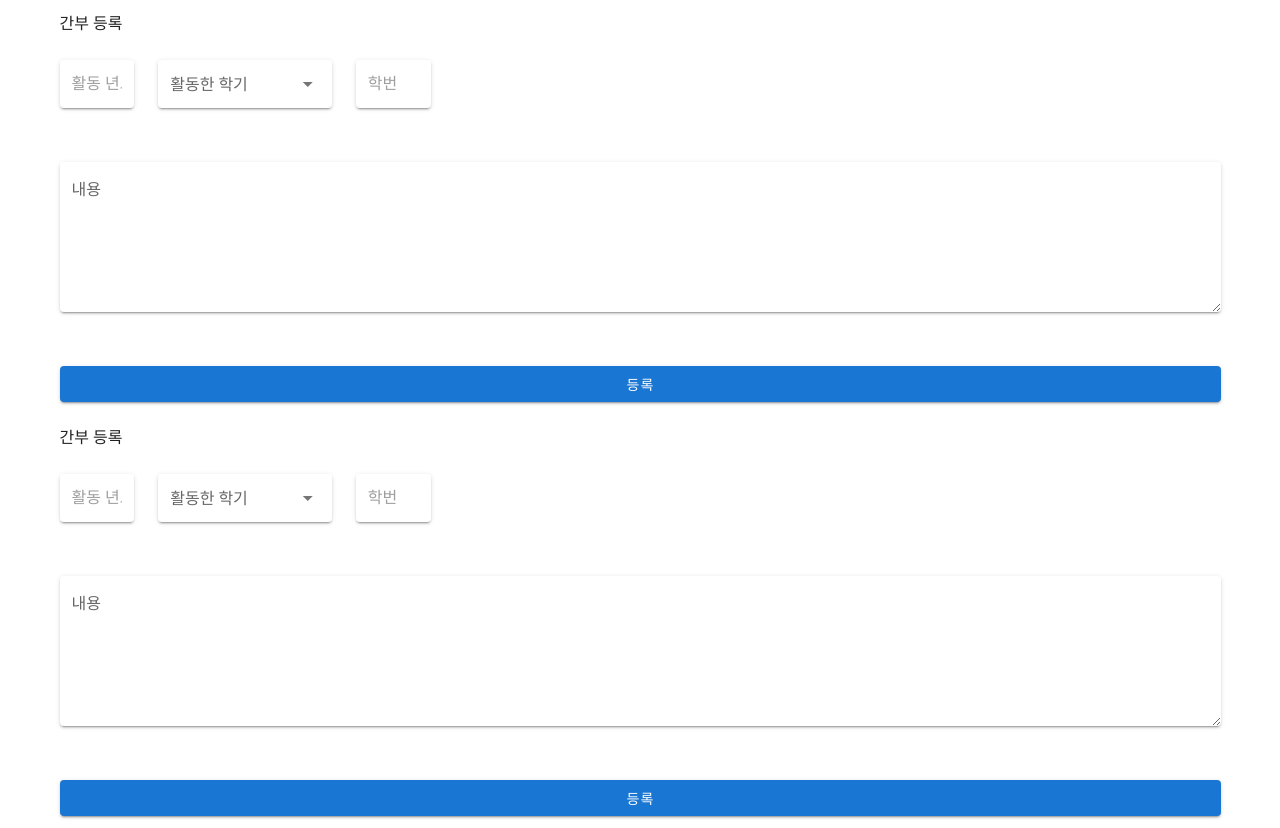
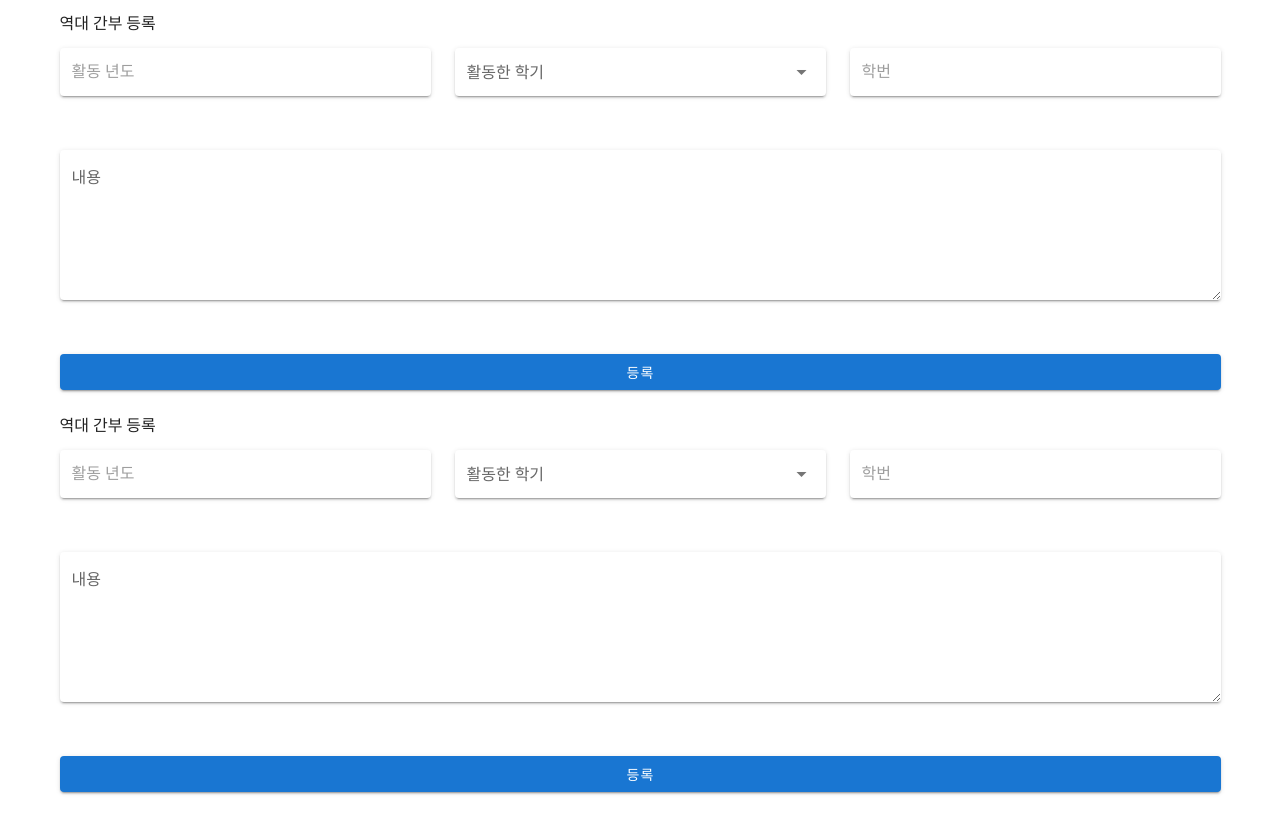
Before and after one commit to semtlekkun/semtleProject-front, a Vue app: page /admin/mentor in a window 1280 px wide. After the commit the page ends 804 px from the top, so only its background shows below. Built offline with nearby package versions, Linux system fonts and the light colour scheme.

Commit message:
양방향 바인딩
폼에 적절한 데이터가 입력된 상태가 아닐 경우 예외처리 해야함

```diff
--- a/src/views/AdminMentor.vue
+++ b/src/views/AdminMentor.vue
@@ -1,34 +1,36 @@
 <template>
   <v-container>
     <v-row>
-      <v-col>간부 등록</v-col>
+      <v-col>역대 간부 등록</v-col>
     </v-row>
 
+    <v-form>
       <v-row>
-      <v-col cols="1">
-        <v-text-field placeholder="활동 년도" solo></v-text-field>
+        <v-col>
+          <v-text-field placeholder="활동 년도" solo v-model="activeYear"></v-text-field>
         </v-col>
 
-      <v-col cols="2">
-        <v-select :items="Semester" label="활동한 학기" solo></v-select>
+        <v-col>
+          <v-select :items="Semester" label="활동한 학기" solo v-model="Semester"></v-select>
         </v-col>
 
-      <v-col cols="1">
-        <v-text-field placeholder="학번" solo></v-text-field>
+        <v-col>
+          <v-text-field placeholder="학번" solo v-model="studentId"></v-text-field>
         </v-col>
       </v-row>
 
       <v-row>
         <v-col>
-        <v-textarea solo label="내용"></v-textarea>
+          <v-textarea solo label="내용" v-model="contents"></v-textarea>
         </v-col>
       </v-row>
 
       <v-row>
         <v-col>
-        <v-btn block color="primary">등록</v-btn>
+          <v-btn block color="primary" type="submit" @click="checkForm">등록</v-btn>
         </v-col>
       </v-row>
+    </v-form>
   </v-container>
 </template>
 
@@ -36,10 +38,15 @@
 export default {
   data() {
     return {
+      activeYear: "",
       Semester: ["1학기(여름학기)", "2학기(겨울학기)"],
+      studentId: "",
+      contents: "",
     };
   },
 
-  methods: {},
+  methods: {
+    checkForm() {},
+  },
 };
 </script>
```
Lines whose indentation alone changed are shown as unchanged.
